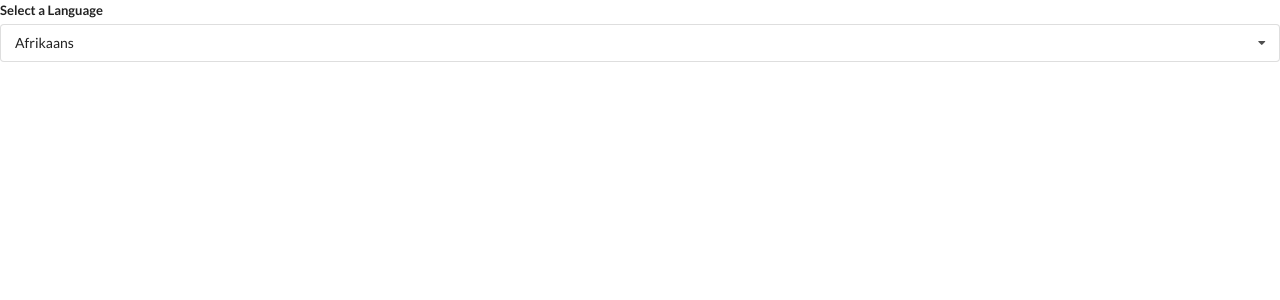
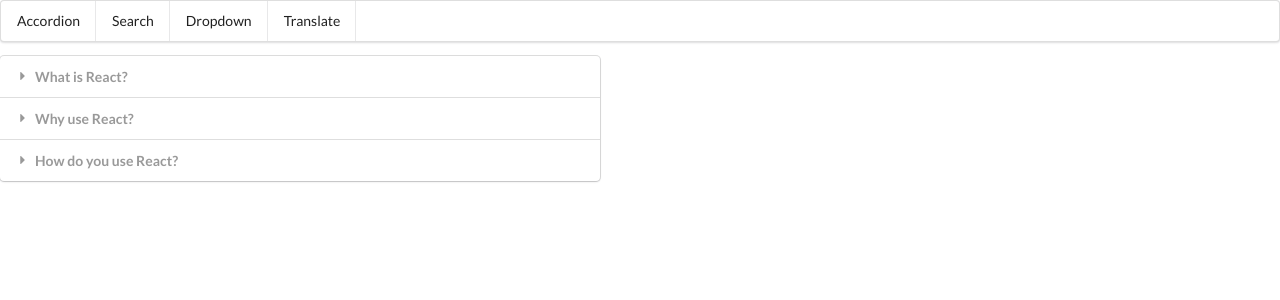
Before and after one commit to Jordangoulet13/widgets, a React (Create React App) app: page / in a window 1280 px wide. Shown: the top 300 px of the page. Built offline with nearby package versions, Linux system fonts and the light colour scheme.

Commit message:
added routes

```diff
--- a/src/App.js
+++ b/src/App.js
@@ -3,6 +3,8 @@
 import Search from "./components/Search";
 import Dropdown from "./components/Dropdown";
 import Translate from "./components/Translate";
+import Route from "./components/Route";
+import Header from "./components/Header";
 const items = [
   {
     title: "What is React?",
@@ -34,9 +36,27 @@
 ];
 
 export default () => {
+  const [selected, setSelected] = useState(options[0]);
   return (
     <div>
-      <Translate />
+      <Header />
+      <Route path="/">
+        <Accordion items={items} />
+      </Route>
+      <Route path="/list">
+        <Search />
+      </Route>
+      <Route path="/dropdown">
+        <Dropdown
+          label="Select a Color"
+          options={options}
+          selected={selected}
+          onSelectedChange={setSelected}
+        />
+      </Route>
+      <Route path="/translate">
+        <Translate />
+      </Route>
     </div>
   );
 };
--- /dev/null
+++ b/src/components/Convert.js
@@ -0,0 +1,40 @@
+import React, { useState, useEffect } from "react";
+import axios from "axios";
+
+const Convert = ({ language, text }) => {
+  const [translated, setTranslated] = useState("");
+  const [debouncedText, setDebouncedText] = useState(text);
+
+  useEffect(() => {
+    const timerId = setTimeout(() => {
+      setDebouncedText(text);
+    }, 500);
+    return () => {
+      clearTimeout(timerId);
+    };
+  }, [text]);
+
+  useEffect(() => {
+    const doTranslation = async () => {
+      const { data } = await axios.post(
+        "https://translation.googleapis.com/language/translate/v2",
+        {},
+        {
+          params: {
+            q: debouncedText,
+            target: language.value,
+            key: "AIzaSyCHUCmpR7cT_yDFHC98CZJy2LTms-IwDlM",
+          },
+        }
+      );
+      setTranslated(data.data.translations[0].translatedText);
+    };
+    doTranslation();
+  }, [language, debouncedText]);
+  return (
+    <div>
+      <h1 className="ui header">{translated}</h1>
+    </div>
+  );
+};
+export default Convert;
--- a/src/components/Dropdown.js
+++ b/src/components/Dropdown.js
@@ -1,6 +1,6 @@
 import React, { useState, useEffect, useRef } from "react";
 
-const Dropdown = ({ options, selected, onSelectedChange }) => {
+const Dropdown = ({ options, selected, onSelectedChange, label }) => {
   const [open, setOpen] = useState(false);
   const ref = useRef();
 
@@ -35,7 +35,7 @@
   return (
     <div ref={ref} className="ui form">
       <div className="field">
-        <label className="label">Select a Language</label>
+        <label className="label">{label}</label>
         <div
           onClick={() => setOpen(!open)}
           className={`ui selection dropdown ${open ? "visible active" : ""}`}
--- /dev/null
+++ b/src/components/Header.js
@@ -0,0 +1,22 @@
+import React from "react";
+
+const Header = () => {
+  return (
+    <div className="ui secndary pointing menu">
+      <a href="/" className="item">
+        Accordion
+      </a>
+      <a href="/list" className="item">
+        Search
+      </a>
+      <a href="/dropdown" className="item">
+        Dropdown
+      </a>
+      <a href="/translate" className="item">
+        Translate
+      </a>
+    </div>
+  );
+};
+
+export default Header;
--- /dev/null
+++ b/src/components/Route.js
@@ -0,0 +1,5 @@
+const Route = ({ path, children }) => {
+  return window.location.pathname === path ? children : null;
+};
+
+export default Route;
--- a/src/components/Translate.js
+++ b/src/components/Translate.js
@@ -1,5 +1,8 @@
 import React, { useState } from "react";
+import Convert from "./Convert";
 import Dropdown from "./Dropdown";
+
+//AIzaSyCHUCmpR7cT_yDFHC98CZJy2LTms-IwDlM
 
 const options = [
   {
@@ -18,13 +21,25 @@
 
 const Translate = () => {
   const [language, setLanguage] = useState(options[0]);
+  const [text, setText] = useState("");
+
   return (
     <div>
+      <div className="ui form">
+        <div className="field">
+          <label>Enter Text</label>
+          <input value={text} onChange={(e) => setText(e.target.value)} />
+        </div>
+      </div>
       <Dropdown
+        label="Select a Language"
         selected={language}
-        setLanguage={setLanguage}
+        onSelectedChange={setLanguage}
         options={options}
       />
+      <hr />
+      <h3 className="ui header">Output</h3>
+      <Convert text={text} language={language} />
     </div>
   );
 };
```
